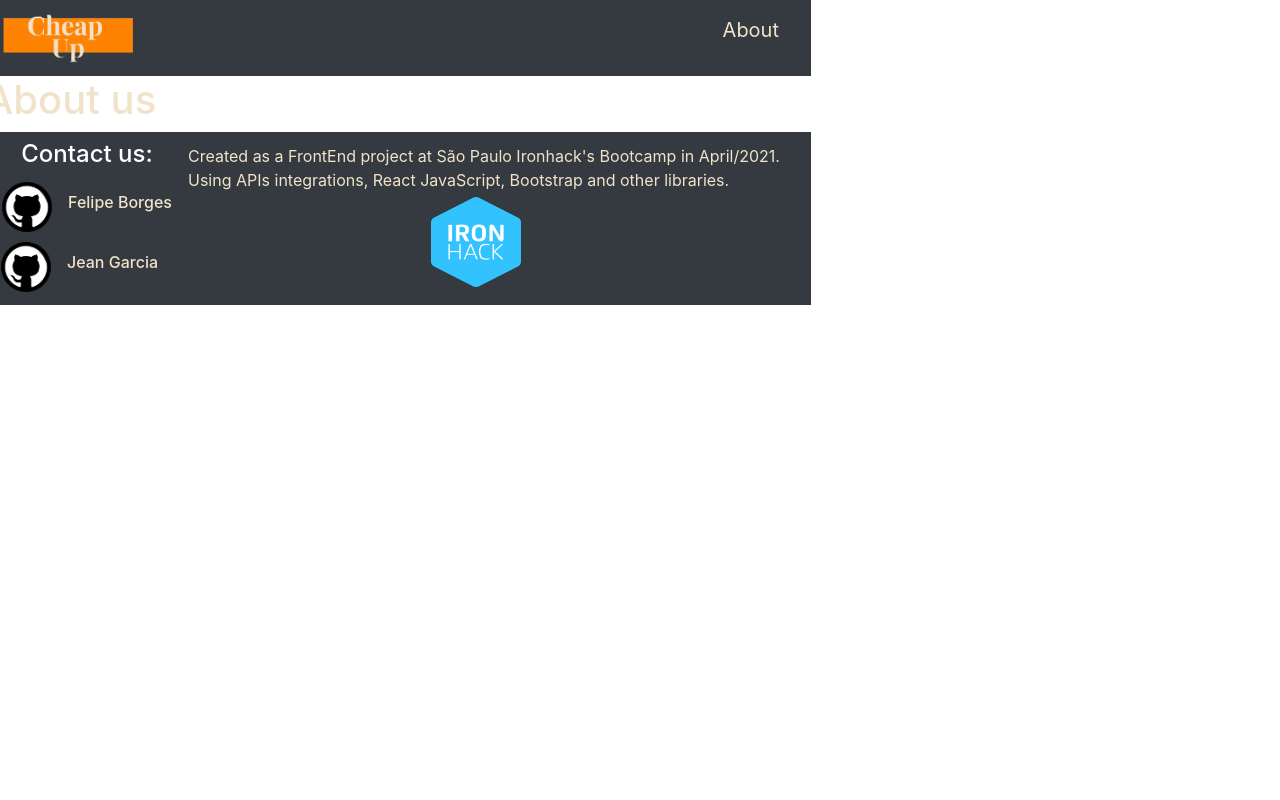
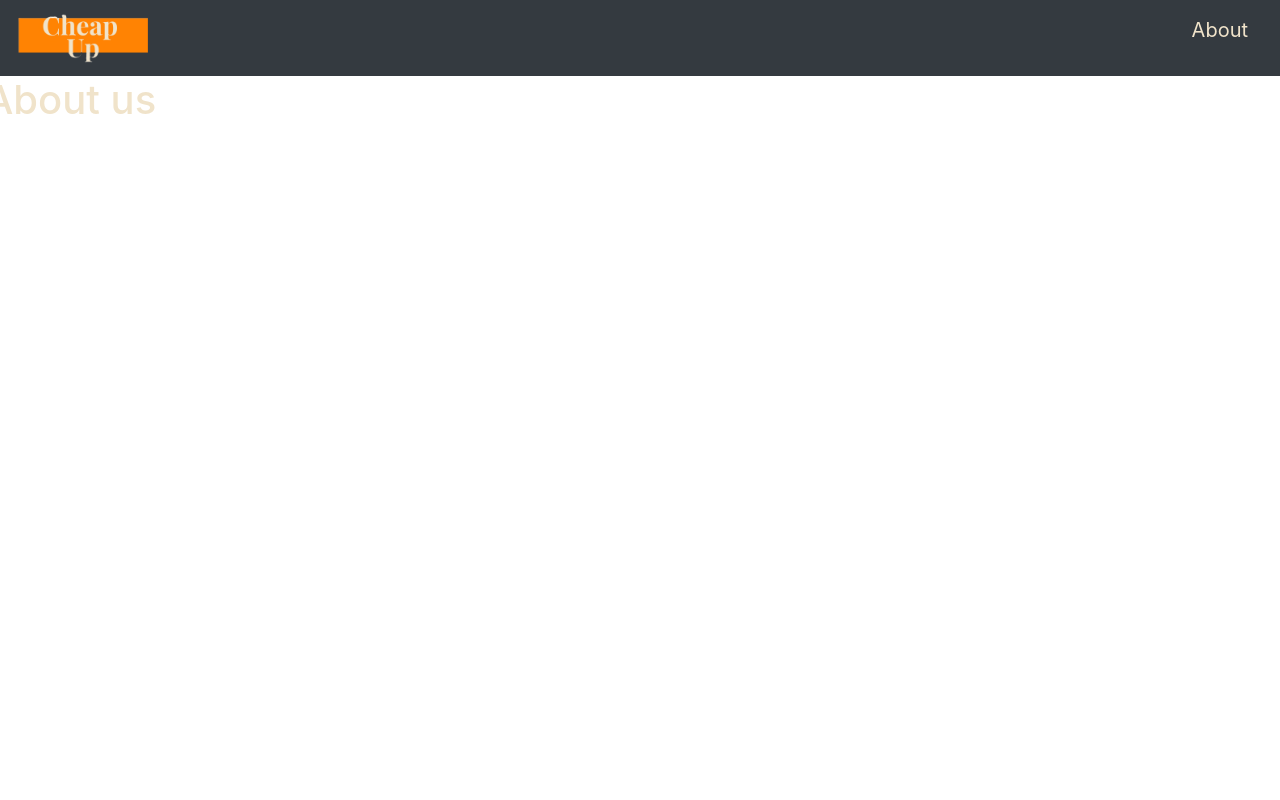
Before and after one commit to jeanclg/cheap-up, a React (Create React App) app: page /About in a window 1280 px wide. Shown: the top 800 px of the page. Built offline with nearby package versions, Linux system fonts and the light colour scheme.

Commit message:
Footer e Navbar atualizados

```diff
--- a/src/App.js
+++ b/src/App.js
@@ -4,16 +4,20 @@ import { BrowserRouter, Route } from "react-router-dom";
 import Home from "./components/Home";
 import About from "./components/About";
 import GamesList from "./components/GamesList";
+import Footer from "./components/Footer";
+import Navbar from "./components/Navbar";
 
 function App() {
   return (
     <BrowserRouter>
       <div>
-        <div className="row">
+      <Navbar/>
+        <div className="row" style={{minHeight:"1200px"}}>
           <Route exact path="/" component={Home} />
           <Route exact path="/GamesList/:id" component={GamesList} />
           <Route exact path="/About" component={About} />
         </div>
+        <Footer/>
       </div>
     </BrowserRouter>
   );
--- a/src/components/About.js
+++ b/src/components/About.js
@@ -1,18 +1,12 @@
 import React from "react";
 import { Link } from "react-router-dom";
-
-import Navbar from "./Navbar";
-import Footer from "./Footer";
 
 export default function About() {
   return (
     <div>
-      <Navbar />
       <h1 style={{ color: "#F0E3CA" }}>About us</h1>
 
       <div></div>
-
-      <Footer />
     </div>
   );
 }
--- a/src/components/Footer.js
+++ b/src/components/Footer.js
@@ -6,11 +6,11 @@ import Github from "./Github_logo-removebg-preview.png";
 
 export default function Footer() {
   return (
-    <footer className="navbar navbar-light bg-dark">
+    <footer className="navbar navbar-static-bottom navbar-light bg-dark">
       <div className="d-flex flex-column align-content-start align-items-center">
         <h4 className="text-white">Contact us:</h4>
         <div className="d-flex align-items-center">
-          <Link className="navbar-brand" to="#">
+          <a target="_blank"className="navbar-brand" href="https://github.com/FelipeBorges1991">
             <img
               src={Github}
               width="50"
@@ -18,7 +18,7 @@ export default function Footer() {
               className="d-inline-block align-top"
               alt="logo img"
             />
-          </Link>
+          </a>
           <h6 style={{ color: "#F0E3CA" }}>Felipe Borges</h6>
         </div>
 
@@ -41,8 +41,8 @@ export default function Footer() {
       <div className="d-flex flex-column align-content-end">
         <div className="d-flex flex-column">
           <h7 style={{ color: "#F0E3CA" }} className="text-center container">
-            Created as a FrontEnd project at São Paulo Ironhack's Bootcamp in
-            April/2021.
+            Created as a FrontEnd project at Ironhack's Bootcamp campus São
+            Paulo in April/2021.
           </h7>
 
           <h7 style={{ color: "#F0E3CA" }} className="text-center container">
--- a/src/components/GamesList.js
+++ b/src/components/GamesList.js
@@ -2,8 +2,6 @@ import React, { Component } from "react";
 import { Link } from "react-router-dom";
 import axios from "axios";
 
-import Navbar from "./Navbar";
-import Footer from "./Footer";
 
 export default class GamesList extends Component {
   state = {
@@ -42,7 +40,7 @@ export default class GamesList extends Component {
     if (this.state.originalList) {
       return (
         <div className="container">
-          <Navbar />
+
           <div className="input-group mb-3 mt-3">
             <input
               onChange={this.handleChange}
@@ -88,7 +86,6 @@ export default class GamesList extends Component {
               })}
             </tbody>
           </table>
-          <Footer />
         </div>
       );
     } else {
--- a/src/components/Home.js
+++ b/src/components/Home.js
@@ -1,9 +1,6 @@
 import React, { Component } from "react";
 import { Link } from "react-router-dom";
 import axios from "axios";
-
-import Navbar from "./Navbar";
-import Footer from "./Footer";
 
 export default class Home extends Component {
   state = {
@@ -25,7 +22,6 @@ export default class Home extends Component {
   render() {
     return (
       <div className="container">
-        <Navbar />
         <ul class="list-group">
           {this.state.stores.map((x) => {
             return (
@@ -35,7 +31,7 @@ export default class Home extends Component {
             );
           })}
         </ul>
-        <Footer />
+
       </div>
     );
   }
```
